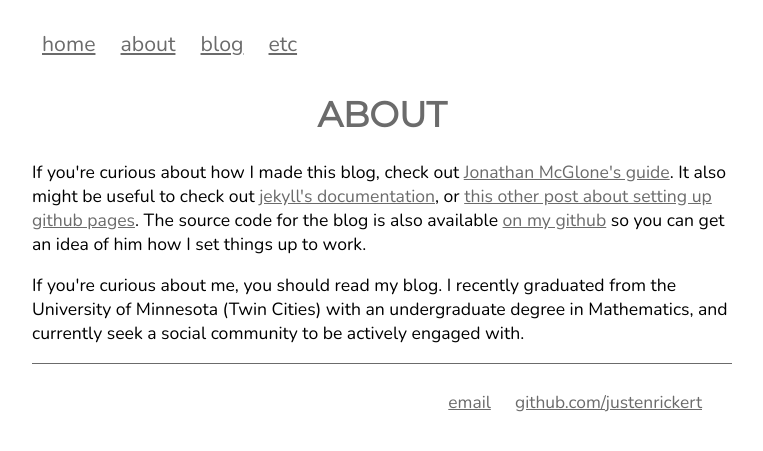
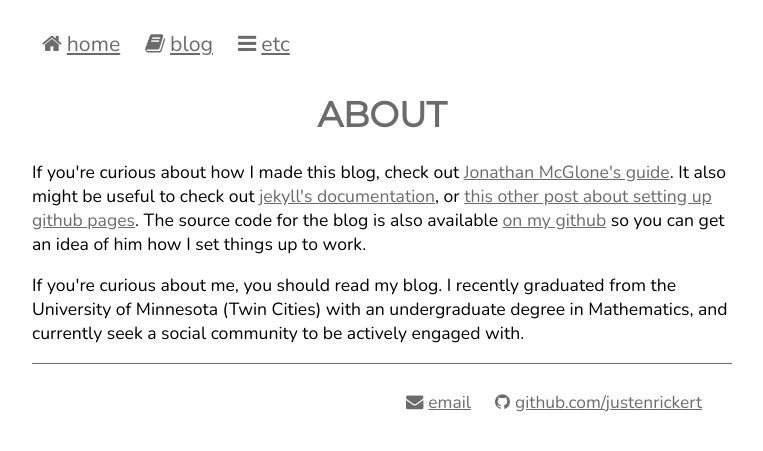
Before and after one commit to JustenRickert/justenrickert-old-user-page, a Jekyll site: the page built from about/index.html, in a window 1280 px wide. Shown: the top 451 px of the page, without its empty margins (258-1021 px from the left). Built offline with Jekyll 4.4.1, drawn with Linux system fonts in a browser that asks for light colours; nearby versions of some CDN libraries; some web fonts are replaced.

Commit message:
added icons, fixed unclosed tags

```diff
--- a/_config.yml
+++ b/_config.yml
@@ -1,5 +1,5 @@
-exclude: [devserve, Gemfile, Gemfile.lock]
-description: A blog dedicated to mathematics, linguistics, reason, and somewhat to my personal life
+exclude: [rebuildghpages, devserve, Gemfile, Gemfile.lock]
+description: A blog dedicated to mathematics, linguistics, reason, and somewhat my personal life
 future: false
 gems:
   - jekyll-sitemap
--- a/_layouts/default.html
+++ b/_layouts/default.html
@@ -1,51 +1,24 @@
 <!DOCTYPE html>
-<html>
+<html lang="en">
 
 		<head>
+        {% if page.mathjax %}
+        <script type="text/javascript" async
+                src="https://cdnjs.cloudflare.com/ajax/libs/mathjax/2.7.1/MathJax.js?config=TeX-MML-AM_CHTML">
+        </script>
+        {% endif %}
+        <link href="//maxcdn.bootstrapcdn.com/font-awesome/4.2.0/css/font-awesome.min.css" rel="stylesheet">
         <link rel="apple-touch-icon" sizes="76x76" href="/favicon/apple-touch-icon.png">
         <link rel="icon" type="image/png" sizes="32x32" href="/favicon/favicon-32x32.png">
         <link rel="icon" type="image/png" sizes="16x16" href="/favicon/favicon-16x16.png">
         <link rel="manifest" href="/favicon/manifest.json">
-        <link rel="mask-icon" href="/favicon/safari-pinned-tab.svg" color="#5bbad5">
-        <meta name="theme-color" content="#ffffff">
+        <link rel="mask-icon" href="/favicon/safari-pinned-tab.svg">
 
-        <meta charset="utf-8"></meta>
+        <meta charset="utf-8">
         <meta name="viewport" content="width=device-width, initial-scale=1.0, user-scalable=0">
 
 			  <!-- link to main stylesheet -->
 			  <link rel="stylesheet" type="text/css" href="/css/main.css">
-
-		    <title>{{ page.title }}</title>
-
-			  {% include ga.html %}
-        {% seo %}
-		</head>
-
-		<body>
-			  <nav id="nav">
-	    		  <ul>
-	        		  <li><a href="/">Home</a></li>
-		        	  <li><a href="/about">About</a></li>
-	        		  <li><a href="/blog">Blog</a></li>
-		        	  <li><a href="/etc">Etc</a></li>
-	    		  </ul>
-			  </nav>
-
-			  <div id="content" class="typed">
-			      {{ content }}
-			  </div>
-			  <footer id="foot">
-	    		  <ul>
-	        		  <li><a href="mailto:justenrickert@gmail.com">email</a></li>
-	        		  <li><a href="https://github.com/justenrickert">github.com/justenrickert</a></li>
-				    </ul>
-			  </footer>
-
-        <!-- <svg id="monad" class="center" width="100" height="100"> -->
-        <!-- <circle cx="50" cy="50" r="40" stroke-width="1" stroke="black" fill="white" /> -->
-        <!-- <circle cx="50" cy="50" r="2" stroke-width="2" stroke="black" fill="black" /> -->
-        <!-- </svg> -->
-		</body>
 
         <style>
          /* code for animated blinking cursor */
@@ -91,6 +64,47 @@
          }
         </style>
 
+			  {% include ga.html %}
+        {% seo %}
+		</head>
+
+		<body>
+			  <nav id="nav">
+	    		  <ul>
+                {% if page.title != 'Justen Rickert' %}
+	        		  <li><a href="/"><i class="fa fa-home" aria-hidden="true"></i><span style="margin-left:5px;">Home</span></a></li>
+                {% endif %}
+
+                {% if page.title != 'About' %}
+		        	  <li><a href="/about"><i class="fa fa-user" aria-hidden="true"></i><span style="margin-left:5px;">About</span></a></li>
+                {% endif %}
+
+                {% if page.title != 'Blog' %}
+	        		  <li><a href="/blog"><i class="fa fa-book" aria-hidden="true"></i><span style="margin-left:5px;">Blog</span></a></li>
+                {% endif %}
+
+                {% if page.title != 'etc' %}
+		        	  <li><a href="/etc"><i class="fa fa-bars" aria-hidden="true"></i><span style="margin-left:5px;">Etc</span></a></li>
+                {% endif %}
+	    		  </ul>
+			  </nav>
+
+			  <div id="content" class="typed">
+			      {{ content }}
+			  </div>
+			  <footer id="foot">
+	    		  <ul>
+	        		  <li><a href="mailto:justenrickert@gmail.com"><i class="fa fa-envelope" aria-hidden="true"></i><span style="margin-left:5px;">email</span></a></li>
+	        		  <li><a href="https://github.com/justenrickert"><i class="fa fa-github" aria-hidden="true"></i><span style="margin-left:5px;">github.com/justenrickert</span></a></li>
+				    </ul>
+			  </footer>
+
+        <!-- <svg id="monad" class="center" width="100" height="100"> -->
+        <!-- <circle cx="50" cy="50" r="40" stroke-width="1" stroke="black" fill="white" /> -->
+        <!-- <circle cx="50" cy="50" r="2" stroke-width="2" stroke="black" fill="black" /> -->
+        <!-- </svg> -->
+		</body>
+
     <script src="{{ site.baseurl }}/js/typed/js/typed.js"></script>
     <script>
      document.addEventListener('DOMContentLoaded', function() {
@@ -121,13 +135,13 @@
      /* nav = document.getElementById('nav');*/
      content = document.getElementById('content');
      foot = document.getElementById('foot');
-     monad = document.getElementById('monad');
+     /* monad = document.getElementById('monad');*/
 
      dX = 2 * (Math.random() - 0.5);
      dY = Math.random();
 
      TweenMax.from(content, 0.8, {opacity:0, x: 500 * dX, y: 200 * dY, ease: Circ.easeOut});
      TweenMax.from(foot, 1.0, {y: 300 * dY, ease: Power4.easeOut});
-     TweenMax.from(monad, 3.5, {opacity:0, ease: Bounce.easeOut, delay: 0.5});
+     /* TweenMax.from(monad, 3.5, {opacity:0, ease: Bounce.easeOut, delay: 0.5});*/
     </script>
 </html>
```
Also changed, not shown: _layouts/post.html (+2 -7 lines). Lines whose indentation alone changed are shown as unchanged.
